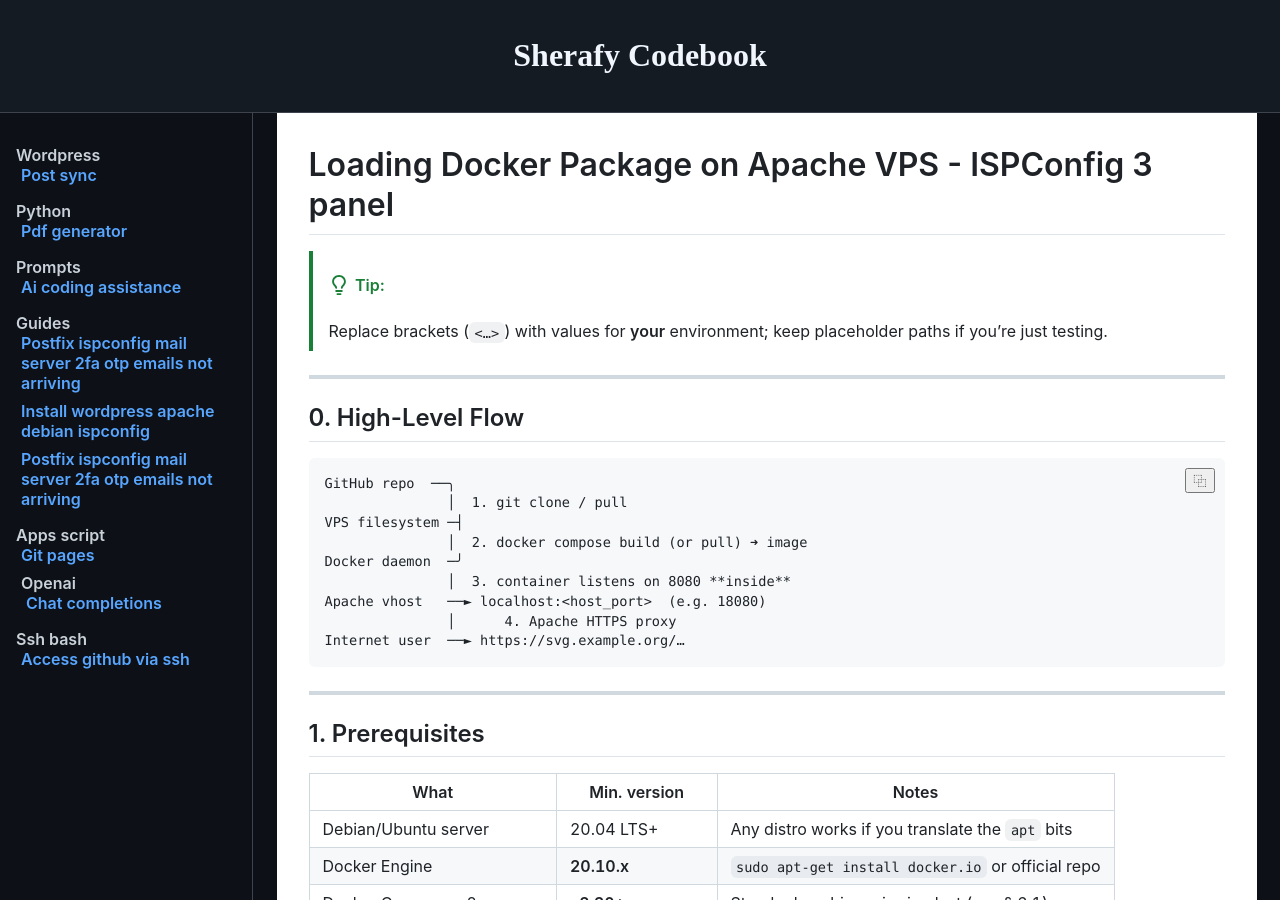
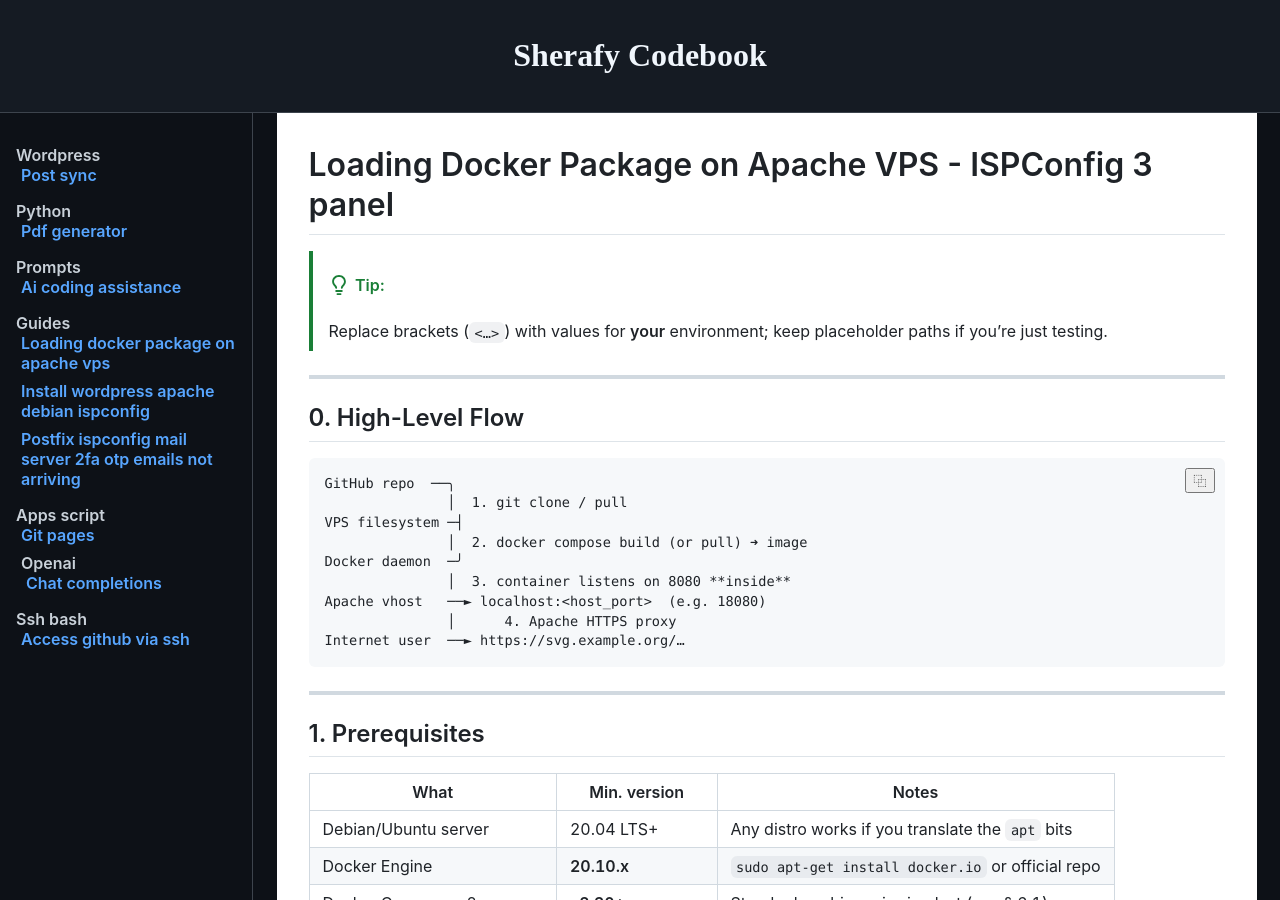
Before and after one commit to sherafyk/codebook, a Jekyll site: the page built from guides/Docker-Github-Apache-ISPConfig-VPS.html, in a window 1280 px wide and 900 px high. Built offline with Jekyll 4.4.1, drawn with Linux system fonts in a browser that asks for light colours.

Commit message:
Update Docker-Github-Apache-ISPConfig-VPS.html

```diff
--- a/guides/Docker-Github-Apache-ISPConfig-VPS.html
+++ b/guides/Docker-Github-Apache-ISPConfig-VPS.html
@@ -1,6 +1,6 @@
 ---
 layout: docs
-title: Postfix ISPConfig Mail Server 2FA OTP Emails Not Arriving
+title: Loading Docker Package on Apache VPS
 permalink: /guides/Docker-Github-Apache-ISPConfig-VPS
 ---
 {% capture md %}{% include_relative Docker-Github-Apache-ISPConfig-VPS.md %}{% endcapture %}
```
